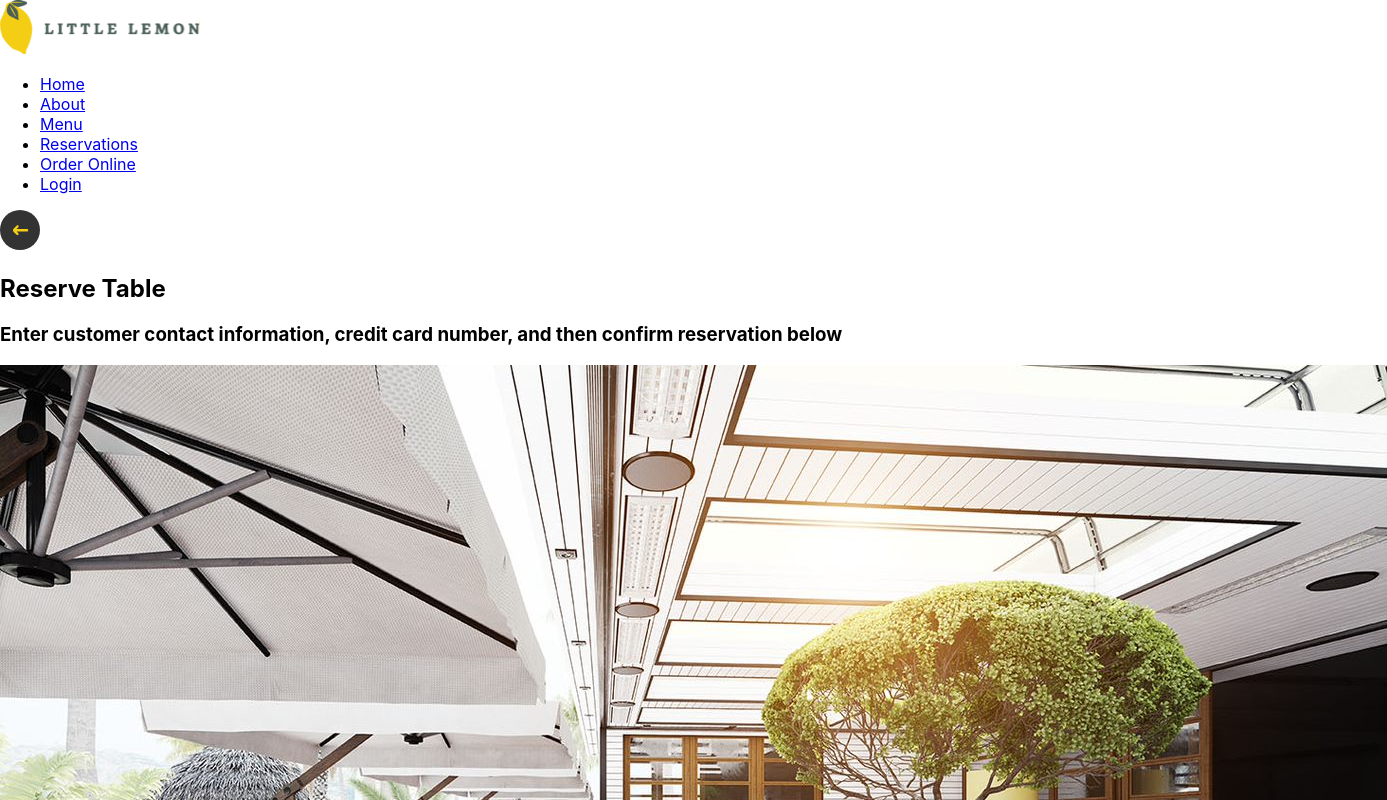
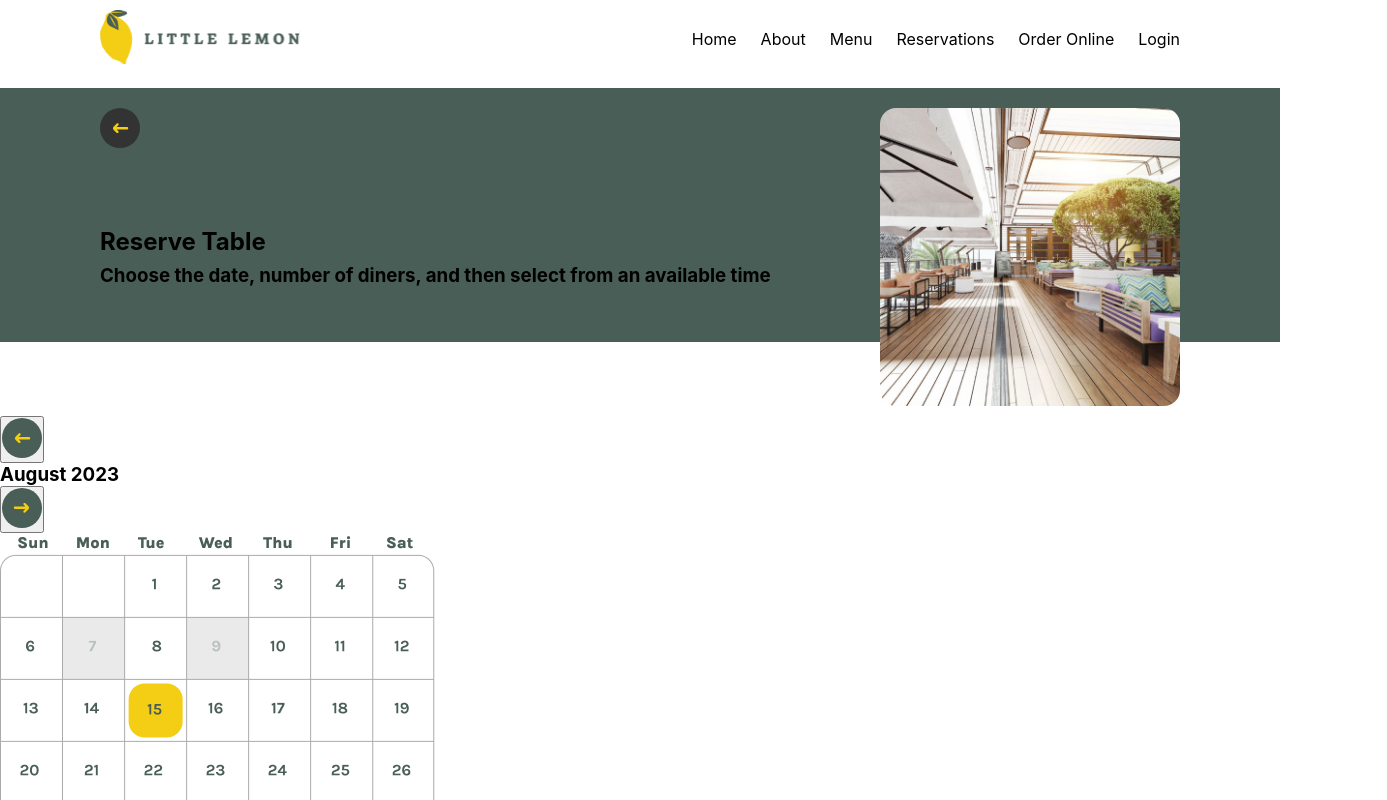
Before and after one commit to tofu97/little-lemon, a React (Create React App) app: page / in a window 1280 px wide. Shown: the top 800 px of the page, 1387 px wide, since content can reach past the window. Built offline with nearby package versions, Linux system fonts and the light colour scheme.

Commit message:
Started css grid and flex layout

```diff
--- a/src/App.js
+++ b/src/App.js
@@ -1,9 +1,10 @@
 import './App.css';
+import './gridta.css'
 import logo from "./assets/images/Logo.svg"
 import backButtonBlk from "./assets/images/Back-blk.svg"
 import backButtonGrn from "./assets/images/Back-grn.svg"
 import forwardButtonGrn from "./assets/images/Forward-grn.svg"
-import tablePhoto from "./assets/images/restaurant.jpg"
+import tablePhoto from "./assets/images/Table photo.jpg"
 import calendar from "./assets/images/calendar-placeholder.png"
 import user from "./assets/images/User.svg"
 import clock from "./assets/images/clock.svg"
@@ -12,9 +13,12 @@ import happyChef from "./assets/images/happy-chef.jpg"
 
 function ReservationDetails () {
   return (
-    <>
+    <div class="wrapper">
+      <div class="container">
+        <div class="header">
           <header>
-        <img src={logo} alt="Little Lemon Logo" />
+            <img className="logo" src={logo} alt="Little Lemon Logo" />
+          </header>
           <nav>
             <ul>
               <li>
@@ -37,20 +41,27 @@ function ReservationDetails () {
               </li>
             </ul>
           </nav>
-      </header>
+        </div>
+      </div>
       <main>
         <section id="hero">
+          <div class="container">
+            <div id="hero-container">
               <div id='reserve-heading'>
+                <div class="hero-nav">
                   <nav>
                     <a href="/">
                       <img src={backButtonBlk} alt="Back button" />
                     </a>
                   </nav>
+                </div>
+                <div class="hero-heading">
                   <h1>Reserve Table</h1>
                   <h3>Choose the date, number of diners, and then select from an available time</h3>
                 </div>
-          <div>
-            <img src={tablePhoto} alt="Little Lemon restaurant dining area" />
+              </div>
+              <img className="heroImage" src={tablePhoto} alt="Little Lemon restaurant dining area" />
+            </div>
           </div>
         </section>
         <section id="reservation-details">
@@ -117,7 +128,7 @@ function ReservationDetails () {
           </ul>
         </nav>
       </footer>
-    </>
+    </div>
   )
 }
 
@@ -126,6 +137,7 @@ function ReservationFinalize() {
     <>
       <header>
         <img src={logo} alt="Little Lemon Logo" />
+      </header>
       <nav>
         <ul>
           <li>
@@ -148,7 +160,6 @@ function ReservationFinalize() {
           </li>
         </ul>
       </nav>
-      </header>
       <main>
         <section id="hero">
           <div id='reserve-heading'>
@@ -252,8 +263,8 @@ function ReservationFinalize() {
 function App() {
   return (
     <>
-      {/* <ReservationDetails /> */}
-      <ReservationFinalize />
+      <ReservationDetails />
+      {/* <ReservationFinalize /> */}
     </>
   );
 }
--- /dev/null
+++ b/src/gridta.css
@@ -0,0 +1,68 @@
+* {
+    margin: 0;
+    padding: 0;
+}
+
+.wrapper {
+    display: grid;
+    grid-template-rows: 0fr 12fr 4fr;
+}
+
+.header ul {
+    display: flex;
+    list-style: none;
+}
+
+.header li:not(:first-of-type) {
+    margin-left: 1.5rem;
+}
+
+.header a {
+    color: #000;
+    text-decoration: none;
+}
+
+.container {
+    margin: 10px 70px 10px 70px;
+}
+
+.header {
+    margin-left: auto;
+    margin-right: auto;
+    display: flex;
+    max-width: 1080px;
+    align-items: center;
+    justify-content: space-between;
+}
+
+#hero {
+    background: linear-gradient(180deg, #495E57 80%, white 20%);
+}
+
+#hero-container {
+    margin-left: auto;
+    margin-right: auto;
+    display: flex;
+    max-width: 1080px;
+    padding-top: 20px;
+    justify-content: space-between;
+}
+
+.heroImage {
+    width: 300px;
+    justify-content: flex-end;
+    border-radius: 16px;
+}
+
+#reserve-heading {
+    display: grid;
+    grid-template-rows: 2fr 3fr;
+}
+
+.hero-heading > h1 {
+    margin-bottom: 0.5rem;
+}
+
+.hero-heading {
+    margin-right: 100px;
+}
```
Also changed, not shown: src/assets/images/Table photo.jpg (added). Lines whose indentation alone changed are shown as unchanged.
